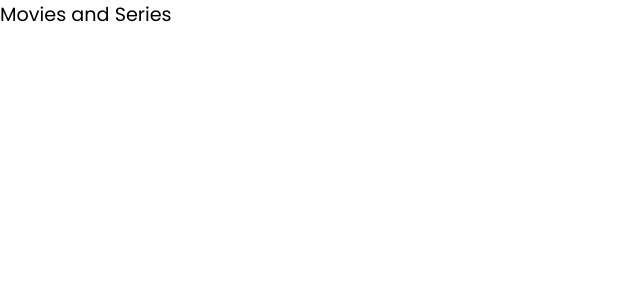
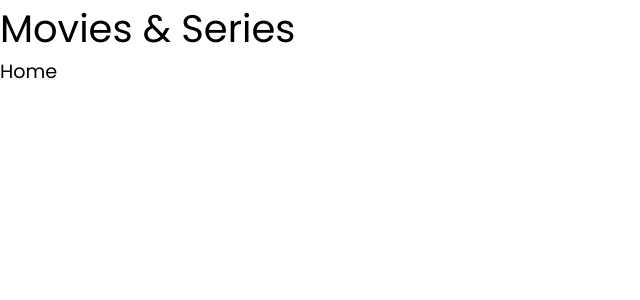
Before and after one commit to Gaston82/prueba-memorandum, a React (Create React App) app: page / in a window 1280 px wide. Shown: the top 300 px of the page, without its empty margins (0-640 px from the left). Built offline with nearby package versions, Linux system fonts and the light colour scheme.

Commit message:
Create router

```diff
--- a/package.json
+++ b/package.json
@@ -15,6 +15,7 @@
     "react": "^18.2.0",
     "react-dom": "^18.2.0",
     "react-redux": "^8.0.7",
+    "react-router-dom": "^6.11.2",
     "react-scripts": "5.0.1",
     "web-vitals": "^2.1.4"
   },
--- a/src/App.tsx
+++ b/src/App.tsx
@@ -1,5 +1,7 @@
-const App = () => {
-  return <div>Movies and Series</div>;
-};
+import Layout from "./components/Layout/Layout";
+
+function App() {
+  return <Layout />;
+}
 
 export default App;
--- /dev/null
+++ b/src/components/Footer/Footer.tsx
@@ -0,0 +1,3 @@
+const Footer = (): JSX.Element => <footer></footer>;
+
+export default Footer;
--- /dev/null
+++ b/src/components/Header/Header.tsx
@@ -0,0 +1,11 @@
+import { Link } from "react-router-dom";
+
+const Header = (): JSX.Element => (
+  <header>
+    <Link to={"/"}>
+      <h1>Movies & Series</h1>
+    </Link>
+  </header>
+);
+
+export default Header;
--- /dev/null
+++ b/src/components/Layout/Layout.tsx
@@ -0,0 +1,17 @@
+import { Outlet } from "react-router-dom";
+import Header from "../Header/Header";
+import Footer from "../Footer/Footer";
+
+const Layout = (): JSX.Element => {
+  return (
+    <>
+      <Header />
+      <>
+        <Outlet />
+      </>
+      <Footer />
+    </>
+  );
+};
+
+export default Layout;
--- a/src/index.tsx
+++ b/src/index.tsx
@@ -6,6 +6,8 @@ import App from "./App";
 import reportWebVitals from "./reportWebVitals";
 import "./index.css";
 import "@fontsource/poppins";
+import { RouterProvider } from "react-router";
+import { router } from "./routes/routes";
 
 const container = document.getElementById("root")!;
 const root = createRoot(container);
@@ -13,7 +15,7 @@ const root = createRoot(container);
 root.render(
   <React.StrictMode>
     <Provider store={store}>
-      <App />
+      <RouterProvider router={router} />
     </Provider>
   </React.StrictMode>
 );
--- /dev/null
+++ b/src/pages/HomePage/HomePage.tsx
@@ -0,0 +1,5 @@
+const HomePage = () => {
+  return <div>Home</div>;
+};
+
+export default HomePage;
--- /dev/null
+++ b/src/routes/routes.tsx
@@ -0,0 +1,13 @@
+import { createBrowserRouter } from "react-router-dom";
+import App from "../App";
+import HomePage from "../pages/HomePage/HomePage";
+
+export const routes = [
+  {
+    path: "/",
+    element: <App />,
+    children: [{ path: "/", element: <HomePage /> }],
+  },
+];
+
+export const router = createBrowserRouter(routes);
```
Also changed, not shown: 1 other file (tests, documents, lock files or other folders).
